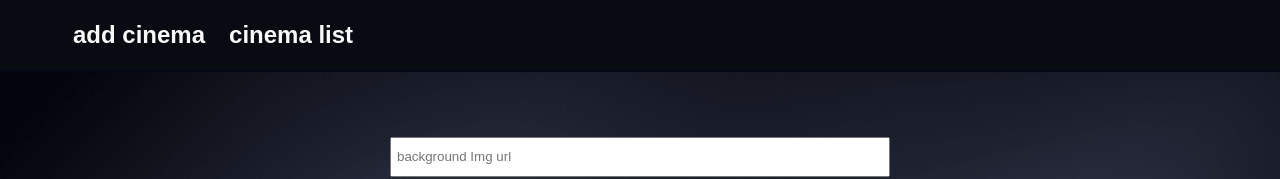
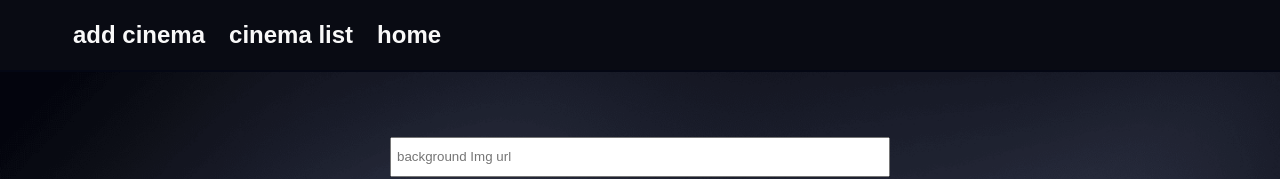
Before and after one commit to withewolf-dev/disney-next, a Next.js app: page /dashboard/cinema in a window 1280 px wide. Shown: the top 179 px of the page. Built offline with nearby package versions, Linux system fonts and the light colour scheme.

Commit message:
home link in dashnavbar

```diff
--- a/components/DashNavBar.tsx
+++ b/components/DashNavBar.tsx
@@ -11,6 +11,7 @@ const DashNavBar = (props: Props) => {
         <NavMenu>
           <LinkSpan href={"/dashboard/cinema"}>add cinema</LinkSpan>
           <LinkSpan href={"/dashboard/cinema-list"}> cinema list</LinkSpan>
+          <LinkSpan href={"/"}> home</LinkSpan>
         </NavMenu>
       </Nav>
     </>
```
